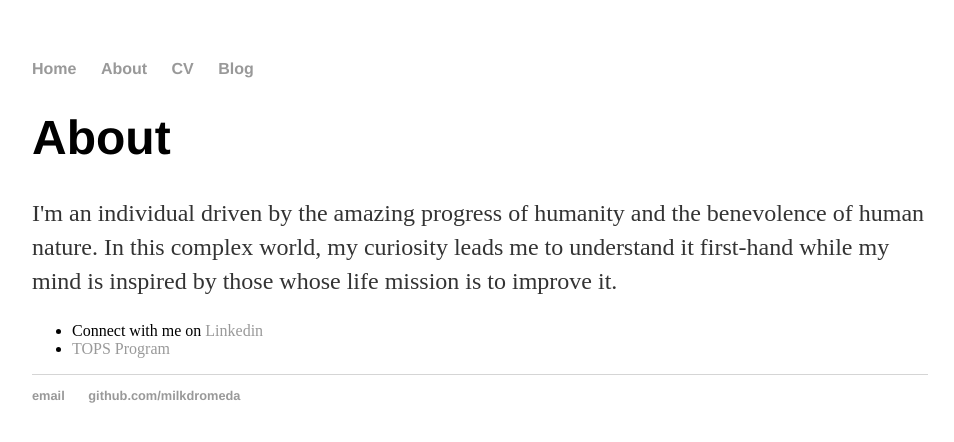
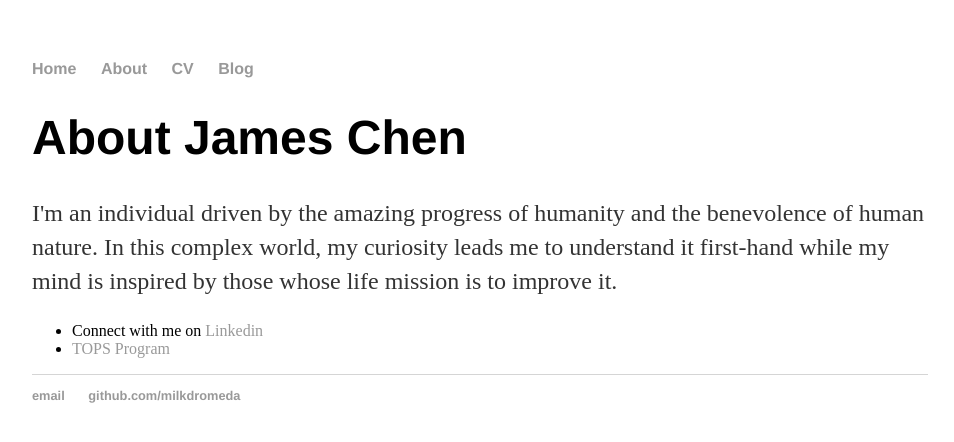
Before and after one commit to milkdromeda/milkdromeda.github.io, a Jekyll site: the page built from about/index.html, in a window 1280 px wide. Shown: the top 442 px of the page, without its empty margins (160-1114 px from the left). Built offline with Jekyll 4.4.1, drawn with Linux system fonts in a browser that asks for light colours.

Commit message:
Update index.html

```diff
--- a/about/index.html
+++ b/about/index.html
@@ -4,7 +4,7 @@ title: About James Chen
 ---
 
 		<div class="about">
-			<h1>About</h1>
+			<h1>About James Chen</h1>
 			<p>I'm an individual driven by the amazing progress of humanity and the benevolence of human nature. In this complex world, my curiosity leads me to understand it first-hand while my mind is inspired by those whose life mission is to improve it.</p>
 
 			<ul class="contacts">
```
